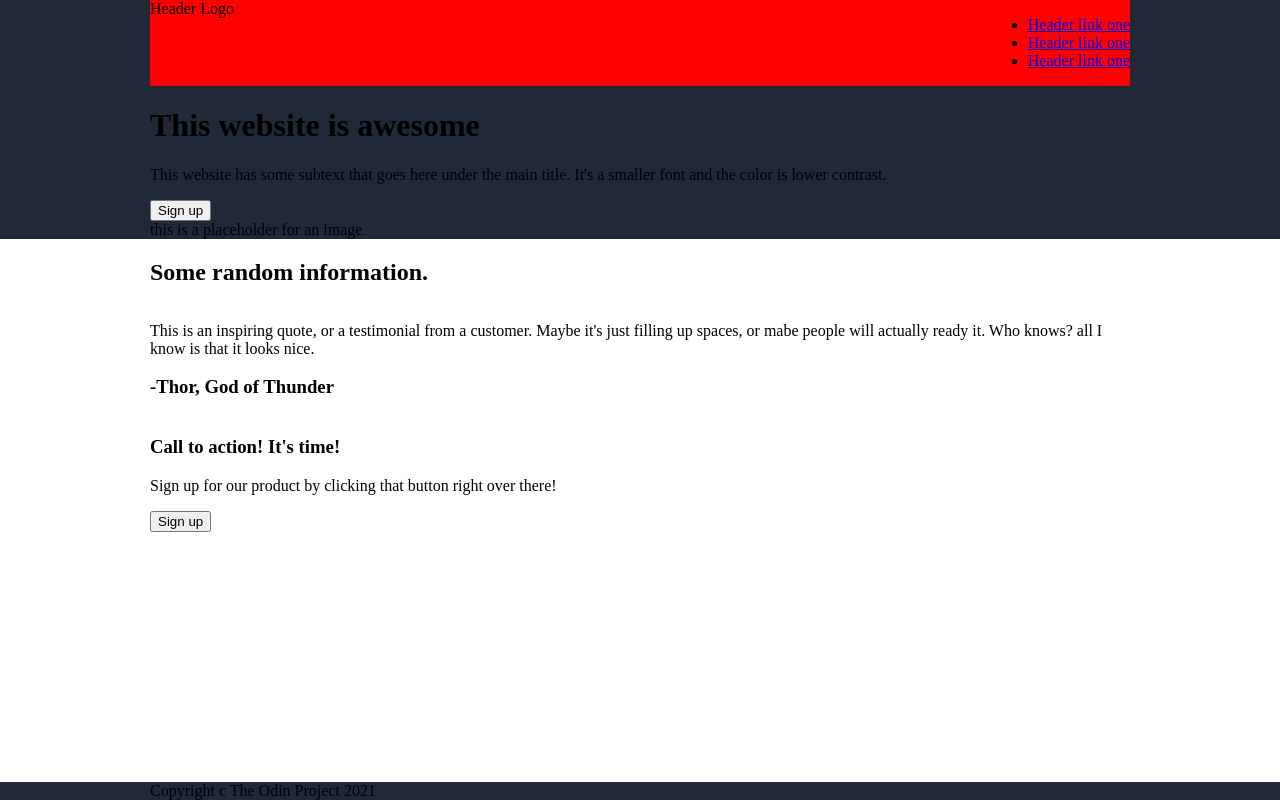
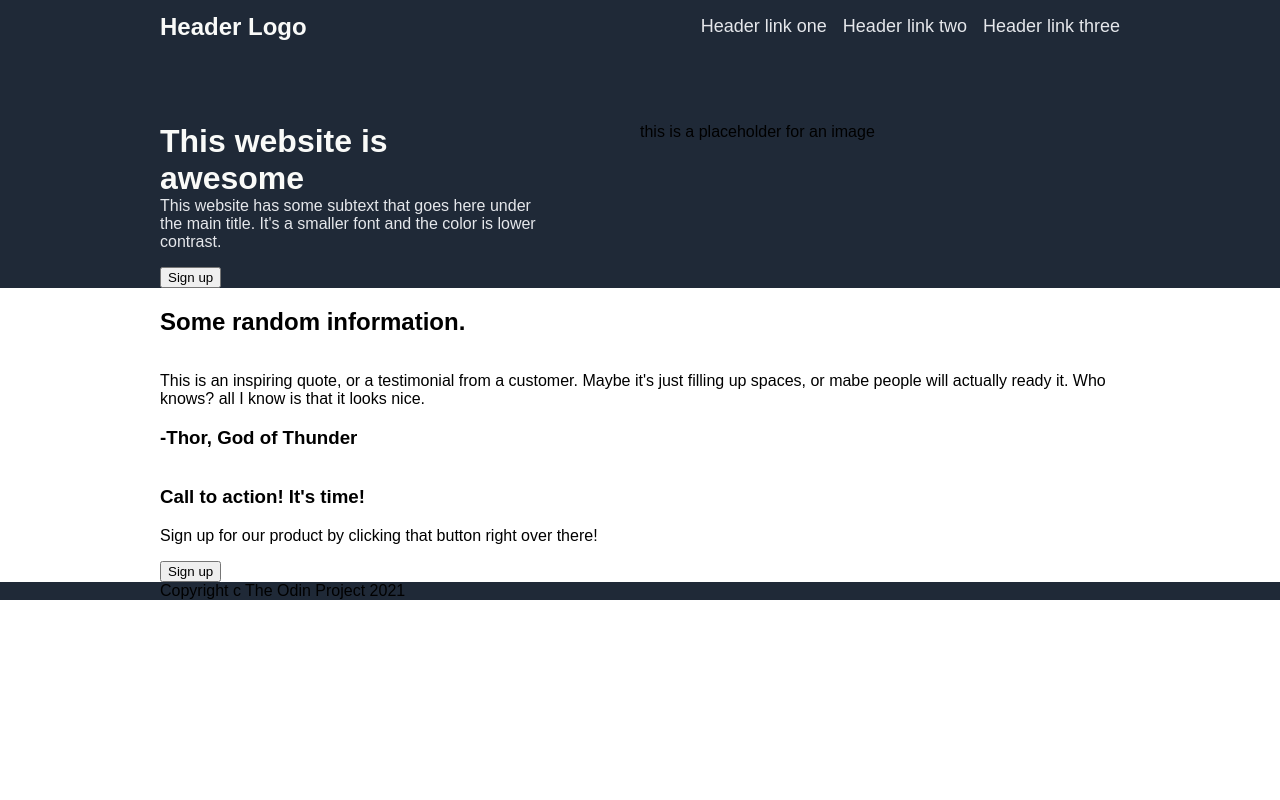
Before and after one commit to NicolasHup/landing-page, a plain HTML site: page index.html in a window 1280 px wide. Drawn offline with Linux system fonts and the light colour scheme.

Commit message:
edit index.htl, style.html

```diff
--- a/index.html
+++ b/index.html
@@ -16,16 +16,16 @@
             <div class="right-links">
                 <ul>
                     <li><a href="#">Header link one</a></li>
-                    <li><a href="#">Header link one</a></li>
-                    <li><a href="#">Header link one</a></li>
+                    <li><a href="#">Header link two</a></li>
+                    <li><a href="#">Header link three</a></li>
                 </ul>
             </div>
         </div>
         <div class="header-bottom">
             <div class="content-1">
-                <h1>This website is awesome</h1>
-                <p>This website has some subtext that goes here under the
-                    main title. It's a smaller font and the color is lower contrast.
+                <h1 style="font-size: 48; font-weight: bolder; color: #F9FAF8; margin: 0;">This website is<br> awesome</h1>
+                <p style="margin-top: 0; color: #E5E7EB;">This website has some subtext that goes here under <br> the
+                    main title. It's a smaller font and the color is lower <br> contrast.
                 </p>
                 <button>Sign up</button>
             </div>
--- a/style.css
+++ b/style.css
@@ -1,21 +1,41 @@
 body {
     display: flex;
+    font-family: sans-serif;
     flex-direction: column;
     margin: 0;
     min-height: 100vh;
 }
 
 .header-top {
-    background-color: red;
     display: flex;
     justify-content: space-between;
+    margin-bottom: 70px;
 
+}
+
+.left-logo {
+    color: #F9FAF8;
+    font-size: 24px;
+    font-weight: bold;
+    padding-top: 13px;
+}
+
+.header-bottom{
+    display: flex;
+}
+
+.content-1{
+    flex: 1;
+}
+
+.content-2{
+    flex: 1;
 }
 
 .header, .footer{
     display: flex;
     background-color: #1F2937;
-    padding: 0 150px;
+    padding: 0 160px;
 }
 
 .header{
@@ -23,8 +43,19 @@ body {
 }
 
 .container{
-    flex: 1;
     display: flex;
     flex-direction: column;
-    padding: 0 150px;
+    padding: 0 160px;
 }
+
+a {
+    color: #E5E7EB;
+    font-size: 18px;
+    text-decoration: none;
+}
+
+ul {
+    display: flex;
+    list-style: none;
+    gap: 16px;
+}
```
